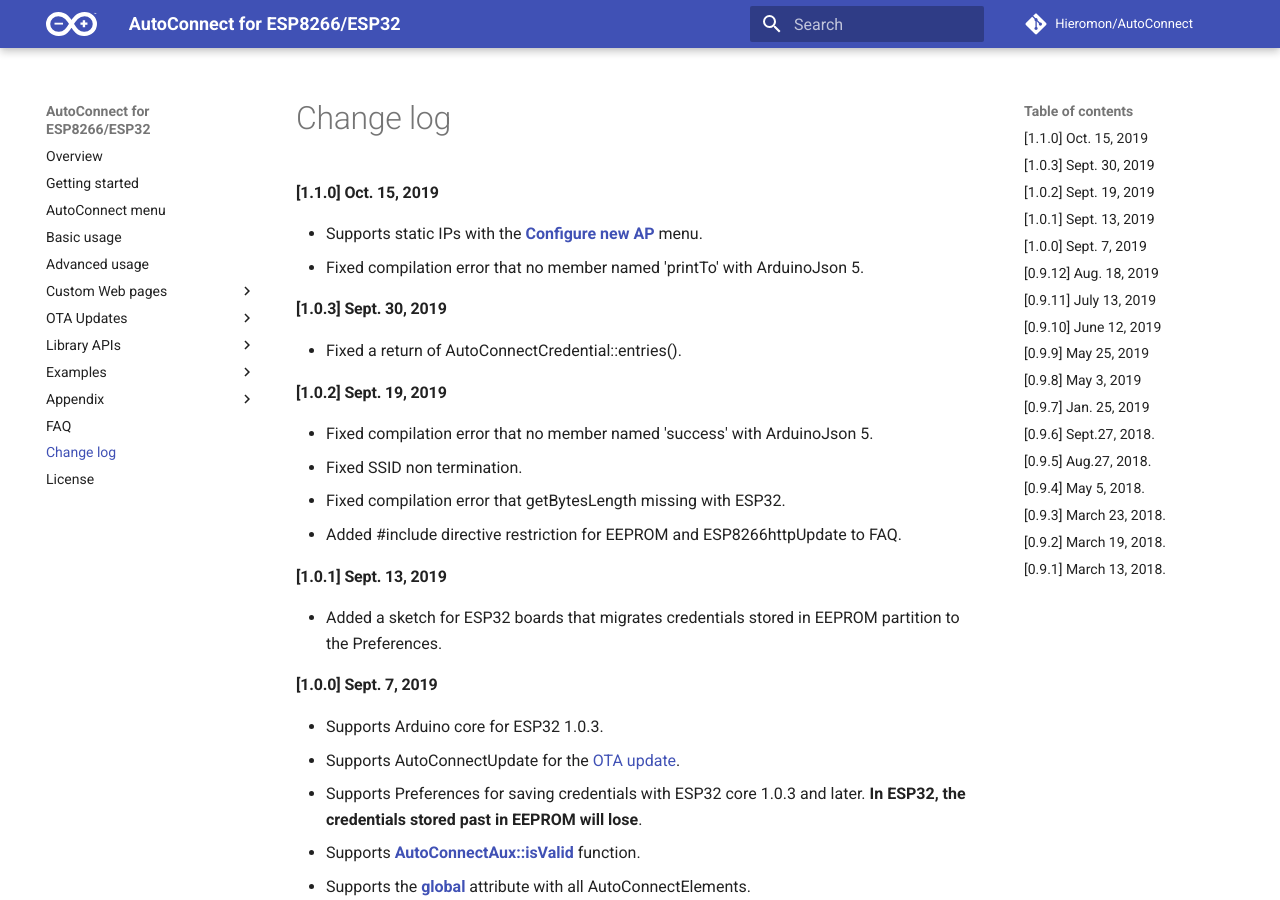
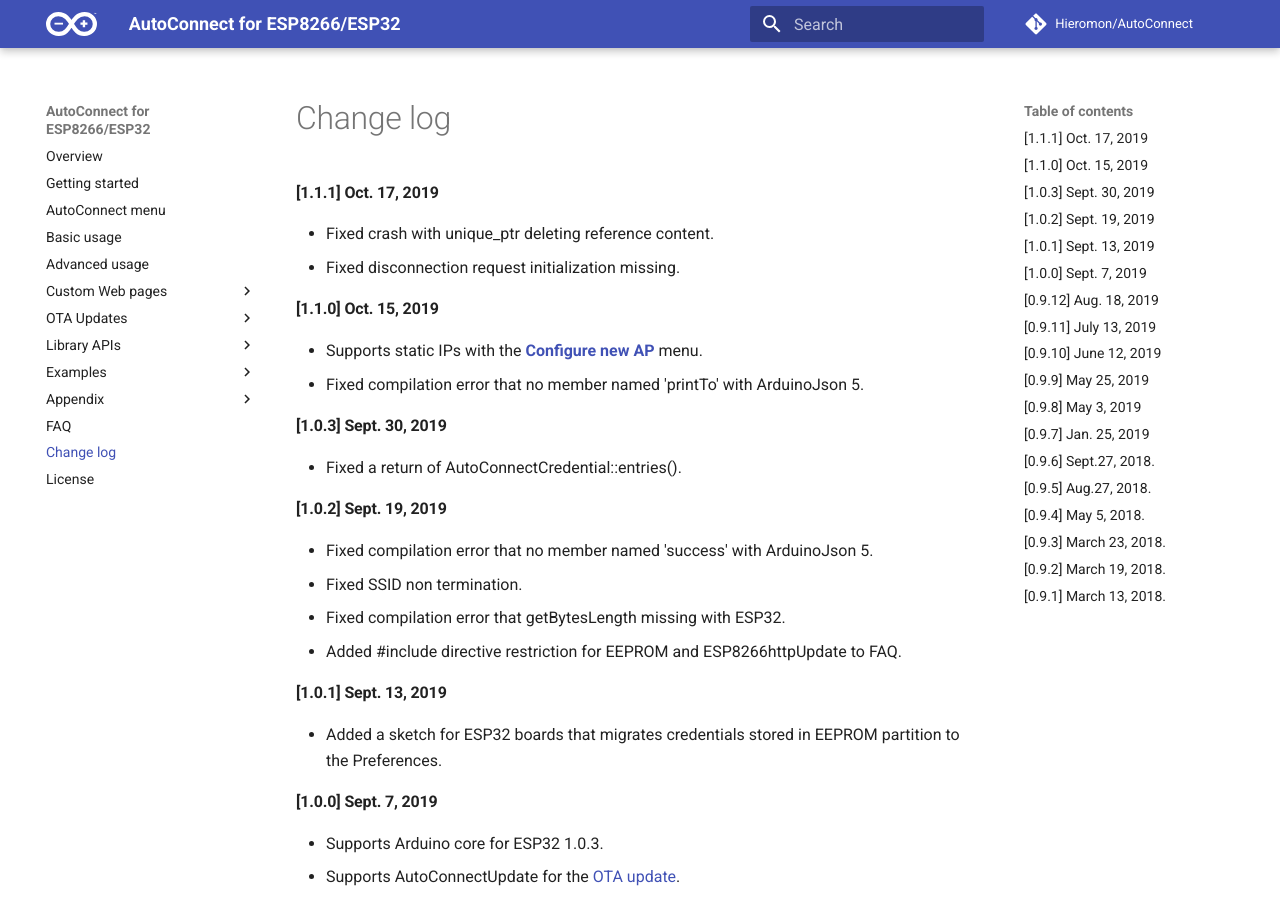
Before and after one commit to Hieromon/AutoConnect, an MkDocs documentation site: the page built from mkdocs/changelog.md, in a window 1280 px wide and 900 px high. Built offline with MkDocs 1.6.1 and Material for MkDocs 9.7.7, drawn with Linux system fonts in a browser that asks for light colours; nearby versions of some CDN libraries; comment, search, counter and statistics services are not loaded.

Commit message:
Updated a release note.

```diff
--- a/mkdocs/changelog.md
+++ b/mkdocs/changelog.md
@@ -1,3 +1,7 @@
+#### [1.1.1] Oct. 17, 2019
+- Fixed crash with unique_ptr deleting reference content.
+- Fixed disconnection request initialization missing.
+
 #### [1.1.0] Oct. 15, 2019
 - Supports static IPs with the [**Configure new AP**](menu.md#configure-new-ap) menu.
 - Fixed compilation error that no member named 'printTo' with ArduinoJson 5.
```
Also changed, not shown: README.md (+4 -0 lines).
